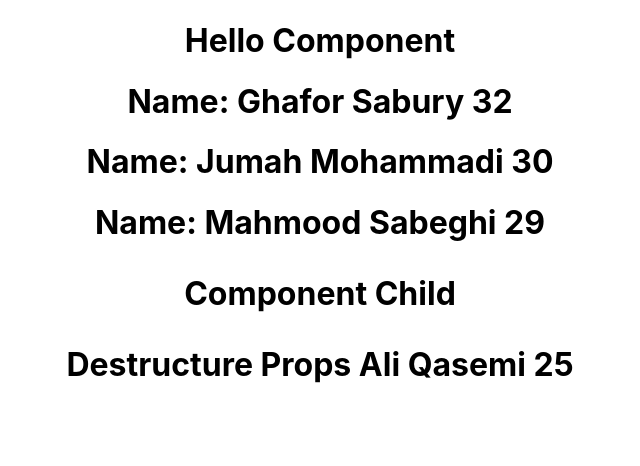
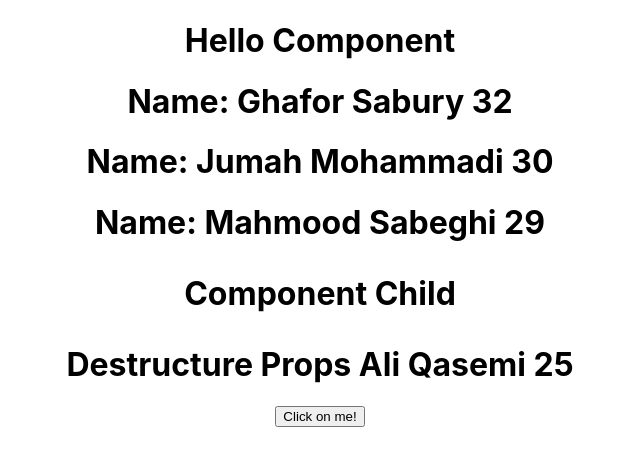
Before and after one commit to gsabury/react-js-tutorials, a React (Create React App) app: page / in a window 1280 px wide. Shown: the top 466 px of the page, without its empty margins (320-960 px from the left). Built offline with nearby package versions, Linux system fonts and the light colour scheme.

Commit message:
How to use event handling

```diff
--- a/src/App.js
+++ b/src/App.js
@@ -3,6 +3,7 @@ import './App.css';
 import Hello from './Components/Hello';
 import Profile from './Components/Profile';
 import DestructureProps from './Components/DestructureProps';
+import EventHandling from './Components/EventHandling';
 function App() {
   return (
     <div className="App">
@@ -13,6 +14,9 @@ function App() {
         <p>Component Child</p>
       </Profile>
       <DestructureProps fname="Ali" lname="Qasemi" age="25"/>
+
+      <EventHandling/>
+
     </div>
   );
 }
--- /dev/null
+++ b/src/Components/EventHandling.js
@@ -0,0 +1,14 @@
+const EventHandling = () =>{
+    return (
+        <div>
+            <button onClick={fireAlert}> Click on me!</button>
+        </div>
+    );
+}
+
+const fireAlert = ()=>{
+    alert("Alert Fired!")
+}
+
+
+export default EventHandling;
```
